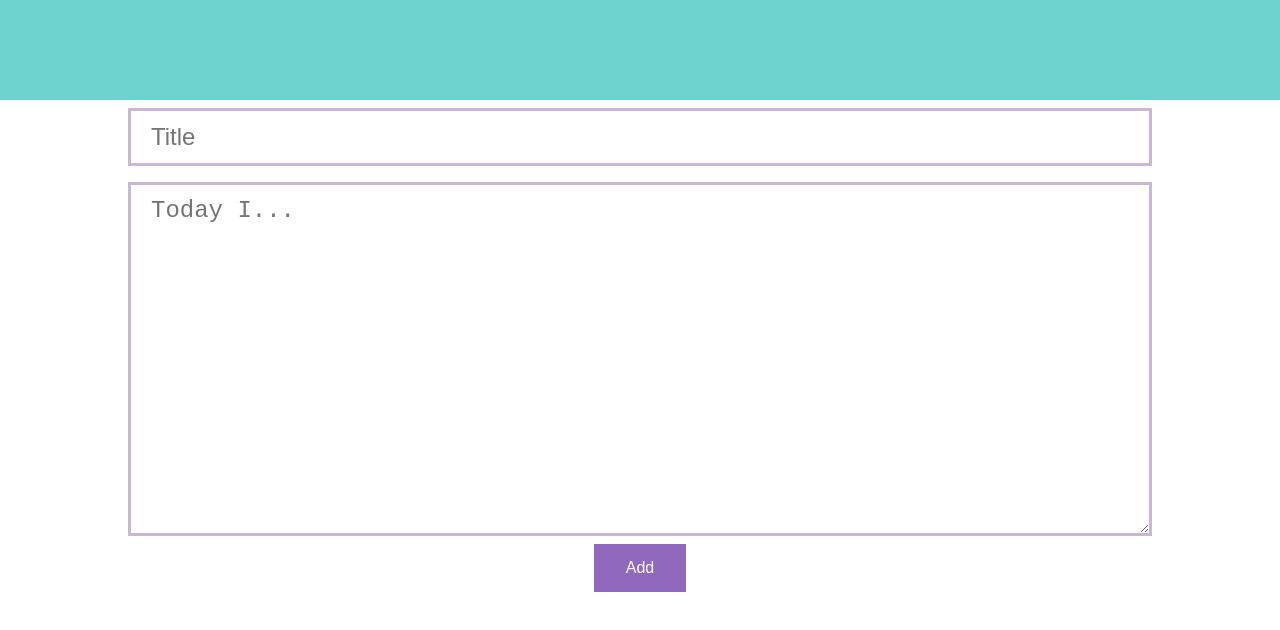
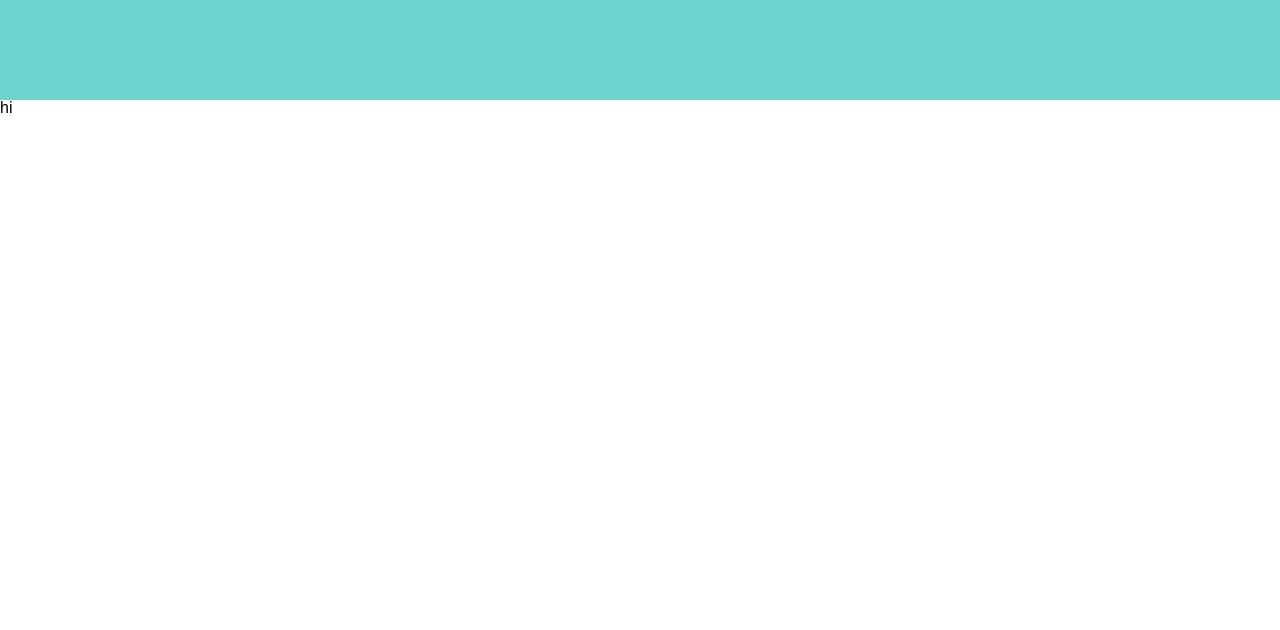
Before and after one commit to jesspoemape/travel-journal-serverless, a React (Create React App) app: page /#/ in a window 1280 px wide. Shown: the top 630 px of the page. Built offline with nearby package versions, Linux system fonts and the light colour scheme.

Commit message:
Routes are working with browser router. PostCreator is a smart component again.

```diff
--- a/src/App.js
+++ b/src/App.js
@@ -1,10 +1,8 @@
 import React, { Component } from 'react';
 import {connect} from 'react-redux';
-import {createPost} from './ducks/reducer';
-import router from './router';
 
 import Header from './components/Header/Header';
-import PostCreator from './components/PostCreator/PostCreator';
+import router from './router';
 
 import './App.css';
 import './reset.css';
@@ -14,12 +12,9 @@ class App extends Component {
   render() {
     return (
       <div>
-        <div id='app-router-container'>{router}</div>
         <div id='app-main-container'>
           <Header />
-        </div>
-        <div id='app-post-creator-container'>
-          <PostCreator createPost={this.props.createPost}/>
+          {router}
         </div>
       </div>
     );
@@ -32,4 +27,4 @@ function mapStateToProps(state) {
   }
 }
 
-export default connect(mapStateToProps, {createPost})(App);
+export default connect(mapStateToProps)(App);
--- a/src/components/LandingPage/LandingPage.js
+++ b/src/components/LandingPage/LandingPage.js
@@ -4,7 +4,7 @@ class LandingPage extends Component {
     render() {
         return (
             <div>
-
+                hi
             </div>
         );
     }
--- a/src/components/PostCreator/PostCreator.js
+++ b/src/components/PostCreator/PostCreator.js
@@ -1,4 +1,6 @@
 import React, { Component } from 'react';
+import {connect} from 'react-redux';
+import {createPost} from './../../ducks/reducer';
 import './PostCreator.css';
 
 class PostCreator extends Component {
@@ -64,4 +66,4 @@ handleClick() {
 }
 
 
-export default PostCreator;
+export default connect(null, {createPost})(PostCreator);
--- a/src/index.js
+++ b/src/index.js
@@ -1,7 +1,7 @@
 import React from 'react';
 import ReactDOM from 'react-dom';
 
-import {HashRouter} from 'react-router-dom';
+import {BrowserRouter} from 'react-router-dom';
 import {Provider} from 'react-redux';
 import store from './store';
 
@@ -11,10 +11,10 @@ import './index.css';
 
 
 ReactDOM.render(
-    <HashRouter>
+    <BrowserRouter>
         <Provider store={store}>
             <App />
         </Provider>
-    </HashRouter>
+    </BrowserRouter>
 , document.getElementById('root'));
 registerServiceWorker();
--- a/src/router.js
+++ b/src/router.js
@@ -5,9 +5,9 @@ import PostCreator from './components/PostCreator/PostCreator';
 import PostDetail from './components/PostDetail/PostDetail';
 
 export default (
-    <Switch>
-        <Route exact path='/' component={LandingPage} />
-        <Route path='/post-creator' component={PostCreator} />
-        <Route path='post-detail/:id' component={PostDetail} />
-    </Switch>
+        <Switch>
+            <Route exact path='/' component={LandingPage} />
+            <Route path='/create-post' component={PostCreator} />
+            <Route path='post-detail/:id' component={PostDetail} />
+        </Switch>
 )
```
Also changed, not shown: src/components/LandingPage/LandingPage.css (added).
